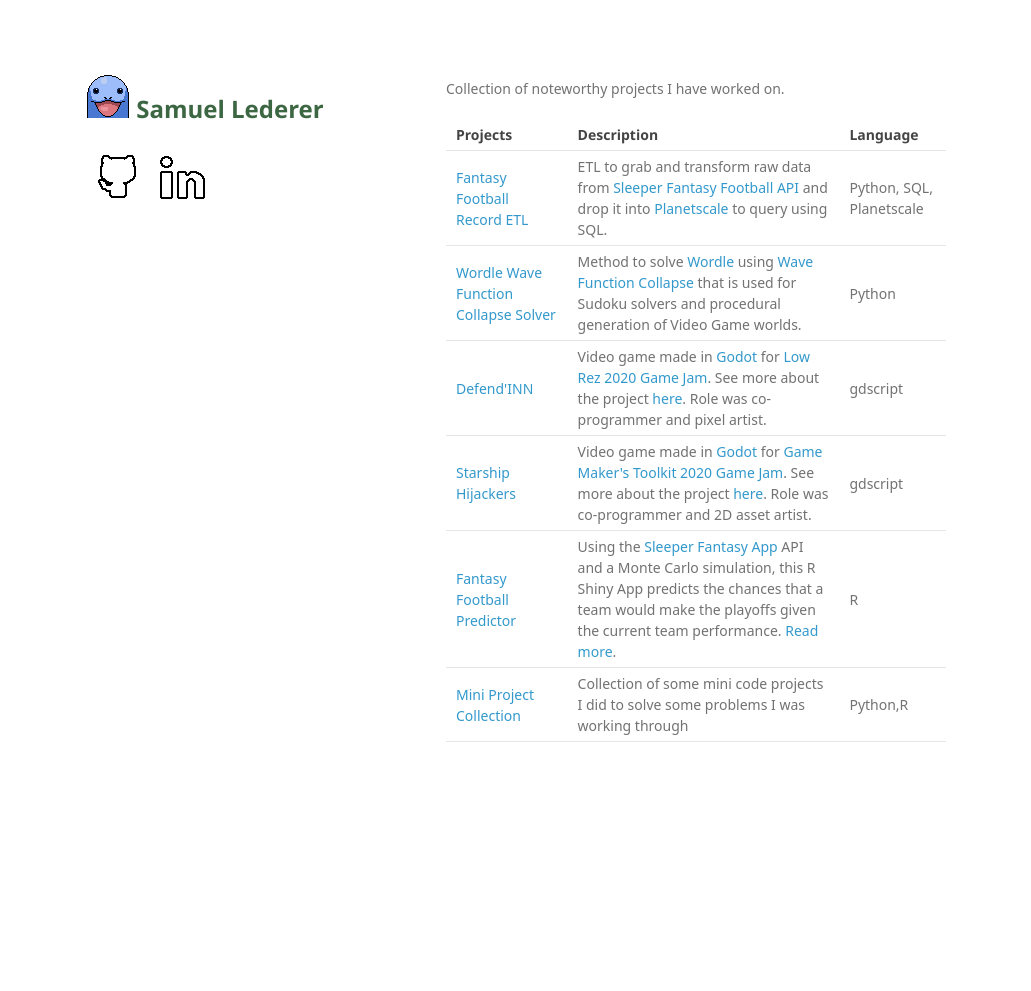
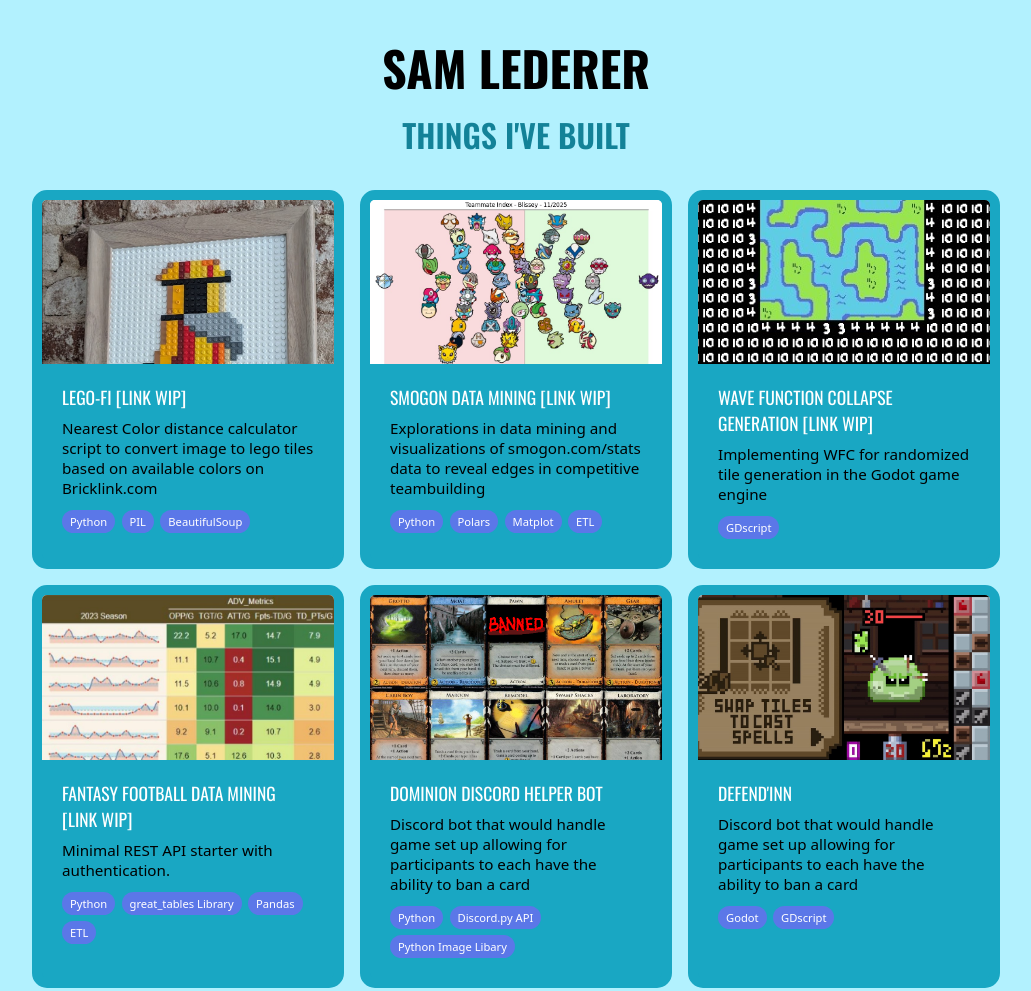
Before and after one commit to smlederer/smlederer.github.io, a plain HTML site: page index.html in a window 1280 px wide. Shown: the top 991 px of the page, without its empty margins (124-1155 px from the left). Before the commit the page ends 812 px from the top, so only its background shows below. Drawn offline with nearby package versions, Linux system fonts and the light colour scheme; a web font is replaced by a local one.

Commit message:
updated, wip

```diff
--- a/index.html
+++ b/index.html
@@ -1,73 +1,39 @@
-<!doctype html>
-<html>
-  <head>
-    <meta charset="utf-8">
-    <meta http-equiv="X-UA-Compatible" content="chrome=1">
-    <title>Smlederer.GitHub.io by smlederer</title>
+<!DOCTYPE html>
+<link rel="preconnect" href="https://fonts.googleapis.com">
+<link rel="preconnect" href="https://fonts.gstatic.com" crossorigin>
+<link href="https://fonts.googleapis.com/css2?family=Oswald:wght@200..700&display=swap" rel="stylesheet">
 
-    <link rel="stylesheet" href="stylesheets/styles.css">
-    <link rel="stylesheet" href="stylesheets/github-light.css">
-    <meta name="viewport" content="width=device-width">
-    <!--[if lt IE 9]>
-    <script src="//html5shiv.googlecode.com/svn/trunk/html5.js"></script>
-    <![endif]-->
-  </head>
-  <body>
-    <div class="wrapper">
-      <header>
-        <h1><img src="Icons/quag.gif"/> Samuel Lederer</h1>
-        <p class="view"><a href="https://github.com/smlederer"><img src="Icons/Github.png"/><a href ="https://www.linkedin.com/in/samuel-lederer-a01313101/"><img src="Icons/LinkedIn.png"/></a></p>
+<html lang="en">
+<head>
+  <meta charset="UTF-8" />
+  <title>Sam Lederer – Projects</title>
+  <meta name="viewport" content="width=device-width, initial-scale=1" />
+  <link rel="stylesheet" href="style.css" />
+</head>
+<body>
+  <main class="container">
+    <header>
+      <h1>SAM LEDERER</h1>
+      <p>THINGS I'VE BUILT</p>
+    </header>
 
-      </header>
-      <section>
-        <h3>
-<a id="Stuff Stuff Stuff" class="anchor" href="#welcome-to-github-pages" aria-hidden="true"><span aria-hidden="true" class="octicon octicon-link"></span></a></h3>
-<p>Collection of noteworthy projects I have worked on.</p>
-<table style="width 80%">
-  <tr>
-    <th>Projects</th>
-    <th>Description</th>
-    <th>Language</th>
-  </tr>
-  <tr>
-    <td><a href = "https://github.com/smlederer/ff_etl">Fantasy Football Record ETL</a></td>
-    <td>ETL to grab and transform raw data from <a href="https://docs.sleeper.com/">Sleeper Fantasy Football API</a> and drop it into <a href="https://planetscale.com/">Planetscale</a> to query using SQL.</td>
-    <td>Python, SQL, Planetscale</td>
-  </tr>
-  <tr>
-    <td><a href = "https://github.com/smlederer/Mini-Project-Collection/tree/master/Wordle%20WFC">Wordle Wave Function Collapse Solver</a></td>
-    <td>Method to solve <a href="https://www.nytimes.com/games/wordle/index.html/">Wordle</a> using <a href="https://youtu.be/2SuvO4Gi7uY">Wave Function Collapse</a> that is used for Sudoku solvers and procedural generation of Video Game worlds.</td>
-    <td>Python</td>
-  </tr>
+    <section id="projects" class="grid"></section>
+  </main>
+- Legofi Pictures
+- Fantasy Football
+    - Custom Scheduler (v0.1)
+    - League Data
+    - Monte Carlo Playoff Predictor (outdated)
+    - Draft Prep
+- Games
+    - Defend'INN
+    - Starship Hijackers
+- Discord Bot - Dominion Custom Game Handler
+- Smogon Stats Handler
 
-  <tr>
-    <td><a href = "https://samldrr.itch.io/defendinn">Defend'INN</a></td>
-    <td>Video game made in <a href="https://godotengine.org/">Godot</a> for <a href="https://itch.io/jam/lowrezjam-2020">Low Rez 2020 Game Jam</a>. See more about the project <a href = "https://github.com/emeyer1/Low-Rez-2020">here</a>. Role was co-programmer and pixel artist.</td>
-    <td>gdscript</td>
-  </tr>
-  <tr>
-    <td><a href = "https://zombz.itch.io/starship-hijackers">Starship Hijackers</a></td>
-    <td>Video game made in <a href="https://godotengine.org/">Godot</a> for <a href="https://itch.io/jam/gmtk-2020">Game Maker's Toolkit 2020 Game Jam</a>. See more about the project <a href = "https://github.com/emeyer1/StarHawk">here</a>. Role was co-programmer and 2D asset artist.</td>
-    <td>gdscript</td>
-  </tr>
-  <tr>
-    <td><a href = "https://samlederer.shinyapps.io/ffpredictsleeper/">Fantasy Football Predictor</a></td>
-    <td>Using the <a href = "https://sleeper.app/">Sleeper Fantasy App</a> API and a Monte Carlo simulation, this R Shiny App predicts the chances that a team would make the playoffs given the current team performance. <a href = "https://github.com/smlederer/Fantasy-Football-Sleeper-API-Predict">Read more</a>.</td>
-    <td>R</td>
-  </tr>
-  <tr>
-    <td><a href = "https://github.com/smlederer/Mini-Project-Collection">Mini Project Collection</a></td>
-    <td>Collection of some mini code projects I did to solve some problems I was working through</td>
-    <td>Python,R</td>
-  <tr>
-</table>
-<h3>
+- Walkscape Optimizer?
 
-      </section>
-      <footer>
-      </footer>
-    </div>
-    <script src="javascripts/scale.fix.js"></script>
-
-  </body>
+- Custom Visualizations?
+  <script src="projects.js"></script>
+</body>
 </html>
--- /dev/null
+++ b/projects.js
@@ -0,0 +1,79 @@
+const projects = [
+      {
+  title: "LEGO-FI [LINK WIP]",
+  description: "Nearest Color distance calculator script to convert image to lego tiles based on available colors on Bricklink.com",
+  url: "",
+  image: "img/lego.jpg",
+  tags: ["Python", "PIL", "BeautifulSoup"]
+  /*https://discordpy.readthedocs.io/en/stable/*/
+  },
+  {
+    title: "SMOGON DATA MINING [LINK WIP]",
+    description: "Explorations in data mining and visualizations of smogon.com/stats data to reveal edges in competitive teambuilding",
+    url: "",
+    image: "img/pkmn.jpg",
+    tags: ["Python","Polars","Matplot","ETL"]
+  },
+  {
+    title: "WAVE FUNCTION COLLAPSE GENERATION [LINK WIP]",
+    description: "Implementing WFC for randomized tile generation in the Godot game engine",
+    url: "",
+    image: "img/wfc.jpg",
+    tags: ["GDscript"]
+  },
+  {
+    title: "FANTASY FOOTBALL DATA MINING [LINK WIP]",
+    description: "Minimal REST API starter with authentication.",
+    url: "",
+    image: "img/draft.jpg",
+    tags: ["Python", "great_tables Library","Pandas", "ETL"]
+  },
+  {
+  title: "DOMINION DISCORD HELPER BOT",
+  description: "Discord bot that would handle game set up allowing for participants to each have the ability to ban a card",
+  url: "https://github.com/smlederer/dominion_discord_bot_v2",
+  image: "img/dom_bot.png",
+  tags: ["Python", "Discord.py API","Python Image Libary"]
+  /*https://discordpy.readthedocs.io/en/stable/*/
+  },
+    {
+  title: "DEFEND'INN",
+  description: "Discord bot that would handle game set up allowing for participants to each have the ability to ban a card",
+  url: "https://samldrr.itch.io/defendinn",
+  image: "img/defendinn.jpg",
+  tags: ["Godot","GDscript"]
+  },
+    {
+  title: "STARSHIP HIJACKERS",
+  description: "Discord bot that would handle game set up allowing for participants to each have the ability to ban a card",
+  url: "https://zombz.itch.io/starship-hijackers",
+  image: "img/starship.png",
+  tags: ["Godot","GDscript"]
+  /*https://discordpy.readthedocs.io/en/stable/*/
+  },
+];
+
+const container = document.getElementById("projects");
+
+projects.forEach(project => {
+  const card = document.createElement("a");
+  card.className = "card";
+  card.href = project.url;
+  card.target = "_blank";
+  card.rel = "noopener";
+
+  card.innerHTML = `
+    <div class="card-image">
+      <img src="${project.image}" alt="${project.title} preview" />
+    </div>
+    <div class="card-content">
+      <h2>${project.title}</h2>
+      <p>${project.description}</p>
+      <div class="tags">
+        ${project.tags.map(tag => `<span class="tag">${tag}</span>`).join("")}
+      </div>
+    </div>
+  `;
+
+  container.appendChild(card);
+});
--- /dev/null
+++ b/style.css
@@ -0,0 +1,131 @@
+:root {
+  --bg: #b2f1fe;
+  --title: #000000;
+  --sub_title: #138298;
+  --card: #19a7c3;
+  --text: #ffffff;
+  --shadow: #0423297c;
+  --accent: #ffffff;
+  --boarder_color: var(--card);
+  --card_p_text: #000000;
+  --pill: #5b77e8;
+
+}
+
+* {
+  box-sizing: border-box;
+}
+
+body {
+  margin: 0;
+  font-family: system-ui, -apple-system, BlinkMacSystemFont, sans-serif;
+  background: var(--bg);
+  color: var(--text);
+}
+
+
+
+
+.container {
+  max-width: 1000px;
+  margin: 0 auto;
+  padding: 2rem 1rem;
+}
+
+header {
+  margin-bottom: 2rem;
+  text-align: center;
+  font-family: "Inter", system-ui, sans-serif;
+  font-weight: 600;
+}
+
+
+header h1 {
+  margin: 0 0 0.5rem;
+  color: var(--title);
+  font-family: "Oswald", sans-serif;
+  font-size: 3rem;
+}
+
+header p {
+  margin: 0;
+  color: var(--sub_title);
+  font-family: "Oswald", sans-serif;
+  font-size: 2rem;
+}
+
+.grid {
+  display: grid;
+  grid-template-columns: repeat(auto-fill, minmax(260px, 1fr));
+  gap: 1rem;
+}
+
+.card {
+  background: var(--card);
+  border-radius: 15px;
+  text-decoration: none;
+  color: inherit;
+  border: 1px solid transparent;
+  transition: border 0.2s ease, transform 0.2s ease;
+}
+
+.card:hover {
+  transform: translateY(-10px);
+  box-shadow: 5px 5px 5px var(--shadow);
+}
+
+.card h2 {
+  font-size: 1.1rem;
+  margin: 0 0 0.5rem;
+  font-family: "Oswald", sans-serif;
+  font-weight: 400;
+}
+
+.card p {
+  font-size: 0.95rem;
+  color: var(--card_p_text);
+  margin: 0 0 0.75rem;
+}
+
+.tags {
+  display: flex;
+  flex-wrap: wrap;
+  gap: 0.4rem;
+}
+
+.tag {
+  font-size: 0.7rem;
+  padding: 0.25rem 0.5rem;
+  border-radius: 999px;
+  background: var(--pill);
+  color: var(--accent);
+
+}
+
+.card {
+  display: flex;
+  flex-direction: column;
+  overflow: hidden;
+  border-color: var(--boarder_color);
+  border-width: 10px;
+}
+
+
+.card-image {
+  width: 100%;
+  aspect-ratio: 16/9;
+  background: #ffffff;
+  overflow: hidden;
+}
+
+.card-image img {
+  width: 100%;
+  height: 100%;
+  object-fit: cover;
+  display: block;
+  object-position: top;
+}
+
+.card-content {
+  padding: 1.25rem;
+}
```
Also changed, not shown: archive/index.html (added, +73 -0 lines), archive/Icons/Github.png (renamed from Icons/Github.png), archive/Icons/LinkedIn.png (renamed from Icons/LinkedIn.png), archive/Icons/quag.gif (renamed from Icons/quag.gif), archive/Page1Stuff/Chart.PNG (renamed from Page1Stuff/Chart.PNG), archive/javascripts/scale.fix.js (renamed from javascripts/scale.fix.js), archive/page1.html (renamed from page1.html), archive/projects.txt (added), img/defendinn.jpg (added), img/dom_bot.png (added), img/draft.jpg (added), img/lego.jpg (added), img/pkmn.jpg (added), img/starship.png (added), 1 more files.
